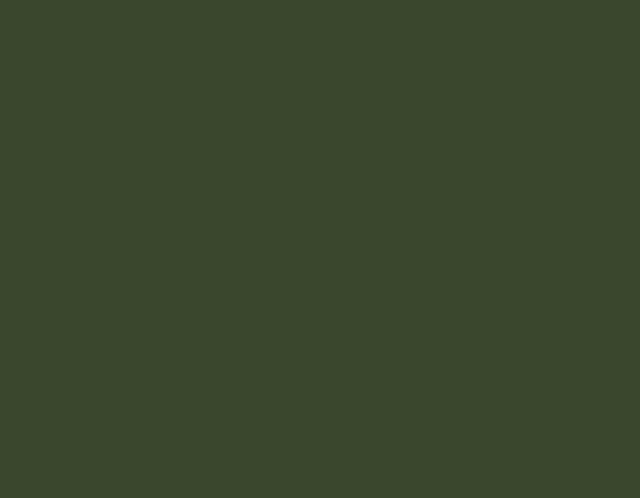
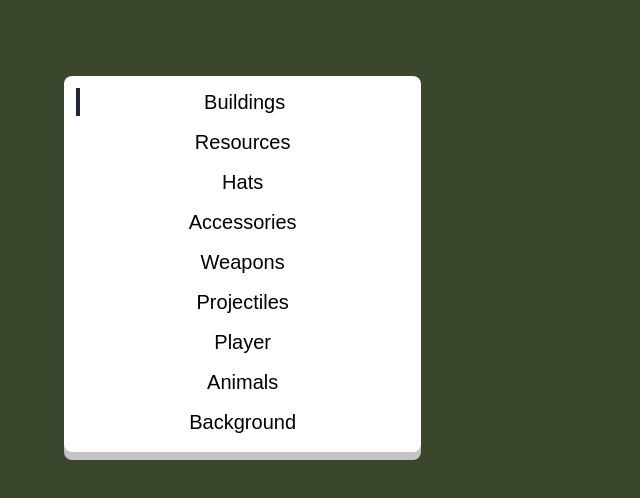
Before and after one commit to kookywarrior/moomoo-elements, a Vue app: page / in a window 1280 px wide. Shown: the top 498 px of the page, without its empty margins (0-640 px from the left). Built offline with nearby package versions, Linux system fonts and the light colour scheme; a web font is replaced by a local one.

Commit message:
feat: menu pane

```diff
--- a/index.html
+++ b/index.html
@@ -13,7 +13,7 @@
     />
   </head>
   <body>
-    <div id="app"></div>
+    <div id="app" class="grid h-screen place-items-center"></div>
     <script type="module" src="/src/main.ts"></script>
   </body>
 </html>
--- a/src/App.vue
+++ b/src/App.vue
@@ -1,5 +1,6 @@
 <script setup lang="ts">
 import { onMounted, ref } from 'vue';
+import TheMenuPane from './components/TheMenuPane.vue';
 
 const loaded = ref(false)
 
@@ -10,8 +11,8 @@ onMounted(async () => {
 </script>
 
 <template>
-  <div v-if="!loaded" class="text-white text-3xl grid h-screen place-items-center">Loading...</div>
-  <main v-else>
-
+  <div v-if="!loaded" class="text-white text-3xl">Loading...</div>
+  <main v-else class="w-9/10 aspect-video grid grid-cols-3 gap-10">
+    <TheMenuPane />
   </main>
 </template>
--- a/src/assets/main.css
+++ b/src/assets/main.css
@@ -4,6 +4,7 @@
 @theme {
   --font-sans: 'Hammersmith One', sans-serif;
   --color-brand-green: #3b472d;
+  --shadow-bottom: 0 1vh #c4c4c4;
 }
 
 html,
--- /dev/null
+++ b/src/components/TheMenuPane.vue
@@ -0,0 +1,21 @@
+<script setup lang="ts">
+import { useCategoryData } from '@/composables/useCategoryData';
+import Container from './base/Container.vue';
+import { useSettingsStore } from '@/stores/useSettingsStore';
+
+const categoryData = useCategoryData()
+const categoryStore = useSettingsStore()
+</script>
+
+<template>
+  <Container>
+    <label v-for="options in categoryData.categoryOptions" :key="options.value"
+      class="w-full block text-center text-xl px-3 mb-3 first:mt-3 last:mb-4 hover:text-gray-500 cursor-pointer">
+      <div :class="{
+        'border-l-4 border-gray-800': categoryStore.selectedCategory === options.value
+      }">{{ options.label }}</div>
+      <input type="radio" name="category" :value="options.value" class="hidden"
+        v-model="categoryStore.selectedCategory" />
+    </label>
+  </Container>
+</template>
--- /dev/null
+++ b/src/components/base/Container.vue
@@ -0,0 +1,5 @@
+<template>
+  <section class="bg-white h-fit shadow-(--shadow-bottom) rounded-lg">
+    <slot />
+  </section>
+</template>
--- /dev/null
+++ b/src/composables/useCategoryData.ts
@@ -0,0 +1,17 @@
+function useCategoryData() {
+  const categoryOptions: { label: string; value: string }[] = [
+    { label: 'Buildings', value: 'buildings' },
+    { label: 'Resources', value: 'resources' },
+    { label: 'Hats', value: 'hats' },
+    { label: 'Accessories', value: 'accessories' },
+    { label: 'Weapons', value: 'weapons' },
+    { label: 'Projectiles', value: 'projectiles' },
+    { label: 'Player', value: 'player' },
+    { label: 'Animals', value: 'animals' },
+    { label: 'Background', value: 'background' },
+  ]
+
+  return { categoryOptions }
+}
+
+export { useCategoryData }
--- /dev/null
+++ b/src/stores/useSettingsStore.ts
@@ -0,0 +1,15 @@
+import { useCategoryData } from '@/composables/useCategoryData'
+import { defineStore } from 'pinia'
+import { ref } from 'vue'
+
+const useSettingsStore = defineStore('settings', () => {
+  const categoryData = useCategoryData()
+
+  const selectedCategory = ref(categoryData.categoryOptions[0]?.value)
+
+  return {
+    selectedCategory,
+  }
+})
+
+export { useSettingsStore }
```
